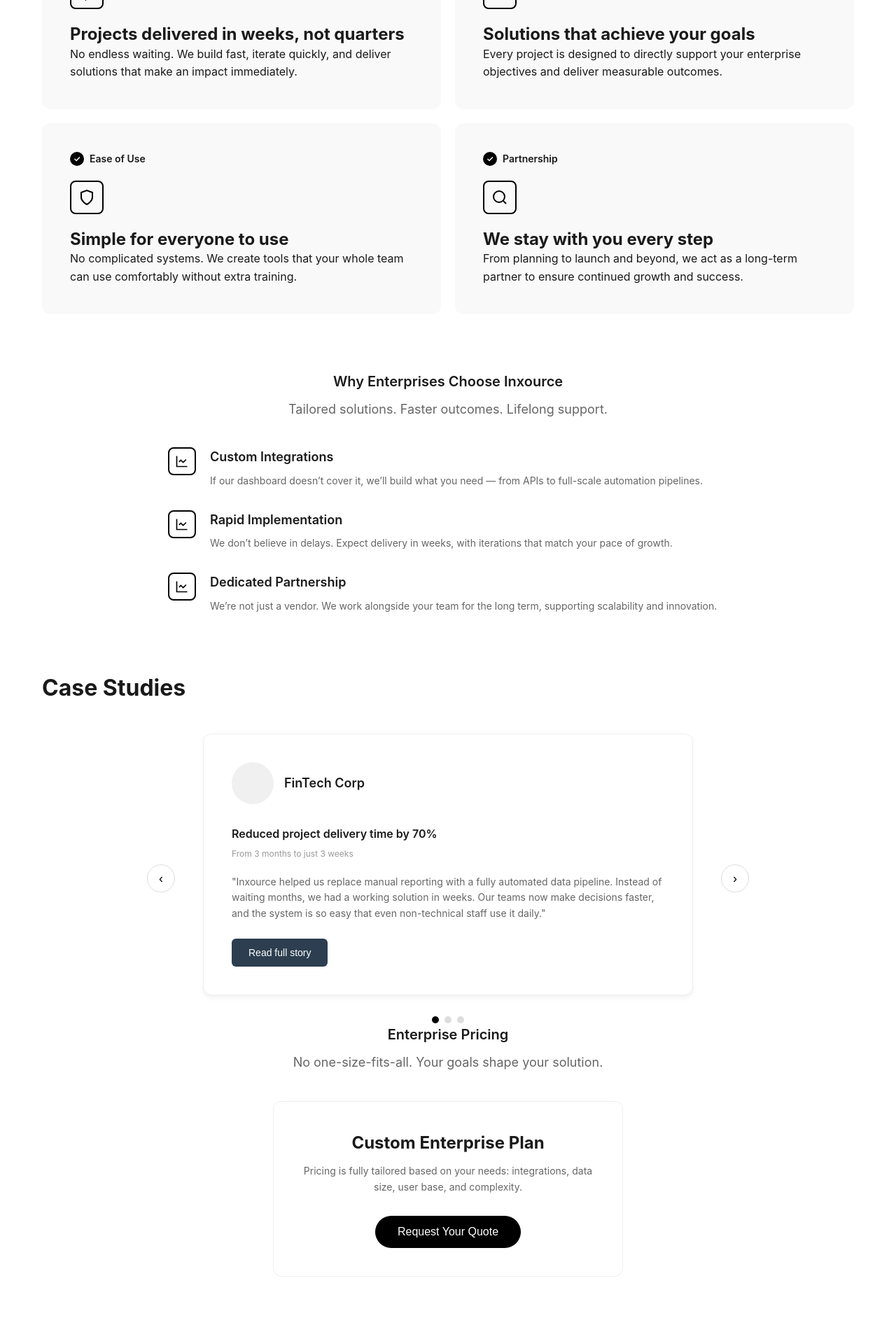
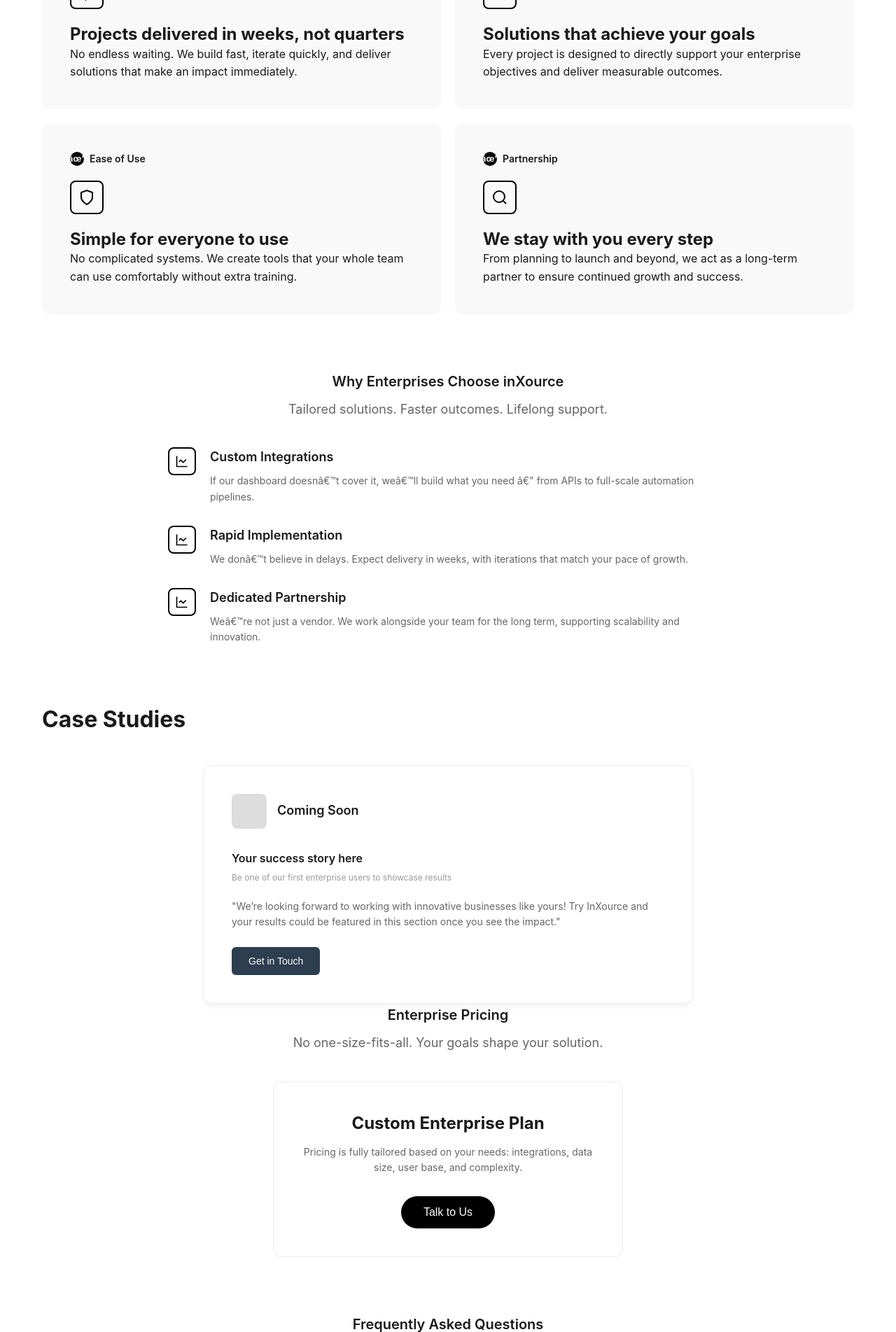
Before and after one commit to ThomasTheLee/inxource_landing_page, a Flask app: page /enterprise in a window 1280 px wide. Shown: the part 777-2680 px from the top of the page at 70% size. Run offline with Flask 3, Linux system fonts and the light colour scheme.

Commit message:
final version of landing page

```diff
--- a/templates/base.html
+++ b/templates/base.html
@@ -696,6 +696,15 @@
                     <li><a href="{{ url_for('index') }}#pricing" class="nav-link">Pricing</a></li>
                     <li><a href="{{ url_for('index') }}#faqs" class="nav-link">FAQs</a></li>
                     {% endif %}
+                    {% if active_tab == 'enterprise' %}
+                    <li>
+                      <button class="login-btn"
+                              style="color: #fff; background: #000; border: none; cursor: pointer;"
+                              onclick="document.getElementById('contactModal').classList.add('active'); document.body.style.overflow='hidden';">
+                        Contact Us
+                      </button>
+                    </li>
+                    {% else %}
                     <li>
                       <a href="{{ inxource_dashboard }}"
                          class="login-btn"
@@ -705,6 +714,8 @@
                         Login
                       </a>
                     </li>
+                    {% endif %}
+
                 </ul>
             </nav>
 
--- a/templates/enterprise.html
+++ b/templates/enterprise.html
@@ -629,8 +629,8 @@
     <div class="hero-content">
         <h1>Enterprise Solutions Built Around You</h1>
         <p><strong>Custom integrations. Faster delivery. Lifelong partnership.</strong></p>
-        <p>At Inxource, we know every enterprise has unique challenges. That’s why our Enterprise Solutions are designed to meet you where you are. Whether you need custom software integrations, automated data pipelines, or specialized dashboards — we create systems that are fast, effective, and effortless to use.</p>
-        <button class="cta-btn">Talk to our team</button>
+        <p>At inXource, we know every enterprise has unique challenges. Thatâ€™s why our Enterprise Solutions are designed to meet you where you are. Whether you need custom software integrations, automated data pipelines, or specialized dashboards â€" we create systems that are fast, effective, and effortless to use.</p>
+        <button class="cta-btn modal-trigger">Talk to our team</button>
     </div>
     <div class="hero-image">
         <img src="{{ url_for('static', filename='images/enterprise hero image.png') }}" alt="Enterprise Solutions">
@@ -643,28 +643,28 @@
 
 <section id="features" class="features-grid">
     <div class="feature-card">
-        <div class="feature-header"><span class="feature-badge">✓</span><span>Speed</span></div>
+        <div class="feature-header"><span class="feature-badge">âœ"</span><span>Speed</span></div>
         <div class="feature-icon"><svg viewBox="0 0 24 24"><path d="M13 2L3 14h9l-1 8 10-12h-9l1-8z"/></svg></div>
         <h3>Projects delivered in weeks, not quarters</h3>
         <p>No endless waiting. We build fast, iterate quickly, and deliver solutions that make an impact immediately.</p>
     </div>
 
     <div class="feature-card">
-        <div class="feature-header"><span class="feature-badge">✓</span><span>Effectiveness</span></div>
+        <div class="feature-header"><span class="feature-badge">âœ"</span><span>Effectiveness</span></div>
         <div class="feature-icon"><svg viewBox="0 0 24 24"><path d="M18 20V10M12 20V4M6 20v-6"/></svg></div>
         <h3>Solutions that achieve your goals</h3>
         <p>Every project is designed to directly support your enterprise objectives and deliver measurable outcomes.</p>
     </div>
 
     <div class="feature-card">
-        <div class="feature-header"><span class="feature-badge">✓</span><span>Ease of Use</span></div>
+        <div class="feature-header"><span class="feature-badge">âœ"</span><span>Ease of Use</span></div>
         <div class="feature-icon"><svg viewBox="0 0 24 24"><path d="M12 22s8-4 8-10V5l-8-3-8 3v7c0 6 8 10 8 10z"/></svg></div>
         <h3>Simple for everyone to use</h3>
         <p>No complicated systems. We create tools that your whole team can use comfortably without extra training.</p>
     </div>
 
     <div class="feature-card">
-        <div class="feature-header"><span class="feature-badge">✓</span><span>Partnership</span></div>
+        <div class="feature-header"><span class="feature-badge">âœ"</span><span>Partnership</span></div>
         <div class="feature-icon"><svg viewBox="0 0 24 24"><circle cx="11" cy="11" r="8"/><path d="m21 21-4.35-4.35"/></svg></div>
         <h3>We stay with you every step</h3>
         <p>From planning to launch and beyond, we act as a long-term partner to ensure continued growth and success.</p>
@@ -672,28 +672,28 @@
 </section>
 
 <section class="why-choose">
-    <h2>Why Enterprises Choose Inxource</h2>
+    <h2>Why Enterprises Choose inXource</h2>
     <p class="subtitle">Tailored solutions. Faster outcomes. Lifelong support.</p>
     <div class="discovery-items">
         <div class="discovery-item">
             <div class="discovery-icon"><svg viewBox="0 0 24 24"><path d="M3 3v18h18"/><path d="m19 9-5 5-4-4-3 3"/></svg></div>
             <div>
                 <h4>Custom Integrations</h4>
-                <p>If our dashboard doesn’t cover it, we’ll build what you need — from APIs to full-scale automation pipelines.</p>
+                <p>If our dashboard doesnâ€™t cover it, weâ€™ll build what you need â€" from APIs to full-scale automation pipelines.</p>
             </div>
         </div>
         <div class="discovery-item">
             <div class="discovery-icon"><svg viewBox="0 0 24 24"><path d="M3 3v18h18"/><path d="m19 9-5 5-4-4-3 3"/></svg></div>
             <div>
                 <h4>Rapid Implementation</h4>
-                <p>We don’t believe in delays. Expect delivery in weeks, with iterations that match your pace of growth.</p>
+                <p>We donâ€™t believe in delays. Expect delivery in weeks, with iterations that match your pace of growth.</p>
             </div>
         </div>
         <div class="discovery-item">
             <div class="discovery-icon"><svg viewBox="0 0 24 24"><path d="M3 3v18h18"/><path d="m19 9-5 5-4-4-3 3"/></svg></div>
             <div>
                 <h4>Dedicated Partnership</h4>
-                <p>We’re not just a vendor. We work alongside your team for the long term, supporting scalability and innovation.</p>
+                <p>Weâ€™re not just a vendor. We work alongside your team for the long term, supporting scalability and innovation.</p>
             </div>
         </div>
     </div>
@@ -702,32 +702,26 @@
 <section id="case-studies" class="case-studies">
     <h2>Case Studies</h2>
     <div class="case-study-slider">
-        <div class="case-slider-arrows">
-            <button class="case-arrow">‹</button>
-            <button class="case-arrow">›</button>
-        </div>
         <div class="case-study-card">
             <div class="company-header">
-                <div class="company-logo"></div>
-                <div class="company-name">FinTech Corp</div>
+                <div class="company-logo" style="background-color: #ddd; width: 50px; height: 50px; border-radius: 8px;"></div>
+                <div class="company-name">Coming Soon</div>
             </div>
 
             <div class="key-metric">
-                <h4>Reduced project delivery time by 70%</h4>
-                <p class="metric-description">From 3 months to just 3 weeks</p>
+                <h4>Your success story here</h4>
+                <p class="metric-description">Be one of our first enterprise users to showcase results</p>
             </div>
 
-            <p class="case-study-text">"Inxource helped us replace manual reporting with a fully automated data pipeline. Instead of waiting months, we had a working solution in weeks. Our teams now make decisions faster, and the system is so easy that even non-technical staff use it daily."</p>
+            <p class="case-study-text">
+                "We’re looking forward to working with innovative businesses like yours! Try InXource and your results could be featured in this section once you see the impact."
+            </p>
 
-            <button class="read-story-btn">Read full story</button>
-        </div>
-        <div class="case-slider-dots">
-            <span class="case-slider-dot active"></span>
-            <span class="case-slider-dot"></span>
-            <span class="case-slider-dot"></span>
+            <button class="read-story-btn modal-trigger">Get in Touch</button>
         </div>
     </div>
 </section>
+
 
 <section id="pricing" class="enterprise-pricing">
     <h2>Enterprise Pricing</h2>
@@ -735,7 +729,7 @@
     <div class="enterprise-card">
         <div class="plan-name">Custom Enterprise Plan</div>
         <p class="plan-desc">Pricing is fully tailored based on your needs: integrations, data size, user base, and complexity.</p>
-        <button class="contact-quote-btn">Request Your Quote</button>
+        <button class="contact-quote-btn modal-trigger">Talk to Us</button>
     </div>
 </section>
 
@@ -745,7 +739,7 @@
     <div class="faq-container">
         <div class="faq-item">
             <div class="faq-question"><h4>What makes Inxource suitable for enterprises?</h4><span class="faq-toggle">+</span></div>
-            <div class="faq-answer"><p>We specialize in custom integrations, automation pipelines, and fast deployments — ensuring your enterprise systems work together without slowing you down.</p></div>
+            <div class="faq-answer"><p>We specialize in custom integrations, automation pipelines, and fast deployments â€" ensuring your enterprise systems work together without slowing you down.</p></div>
         </div>
         <div class="faq-item">
             <div class="faq-question"><h4>How long does implementation take?</h4><span class="faq-toggle">+</span></div>
@@ -757,11 +751,11 @@
         </div>
         <div class="faq-item">
             <div class="faq-question"><h4>What level of support do we receive?</h4><span class="faq-toggle">+</span></div>
-            <div class="faq-answer"><p>We partner with you long-term. You’ll have a dedicated account manager, 24/7 support, ongoing training, and optimization to ensure success.</p></div>
+            <div class="faq-answer"><p>We partner with you long-term. Youâ€™ll have a dedicated account manager, 24/7 support, ongoing training, and optimization to ensure success.</p></div>
         </div>
         <div class="faq-item">
             <div class="faq-question"><h4>How does enterprise pricing work?</h4><span class="faq-toggle">+</span></div>
-            <div class="faq-answer"><p>Pricing is tailored to your needs — integrations, scale, and goals. We work with you to create a package that makes sense for your business.</p></div>
+            <div class="faq-answer"><p>Pricing is tailored to your needs â€" integrations, scale, and goals. We work with you to create a package that makes sense for your business.</p></div>
         </div>
         <div class="faq-item">
             <div class="faq-question"><h4>What about ease of use?</h4><span class="faq-toggle">+</span></div>
@@ -769,6 +763,7 @@
         </div>
     </div>
 </section>
+
 <div class="modal-overlay" id="contactModal">
     <div class="modal-content">
         <button class="modal-close" id="closeModal">&times;</button>
@@ -804,45 +799,51 @@ const modal = document.getElementById('contactModal');
 const closeBtn = document.getElementById('closeModal');
 const contactForm = document.getElementById('contactForm');
 
-// Get all "Talk to our team" buttons
-const ctaButtons = document.querySelectorAll('.cta-btn');
+// Function to open modal
+function openModal() {
+    modal.classList.add('active');
+    document.body.style.overflow = 'hidden';
+}
 
-// Open modal when any CTA button is clicked
-ctaButtons.forEach(button => {
+// Function to close modal
+function closeModal() {
+    modal.classList.remove('active');
+    document.body.style.overflow = '';
+}
+
+// Get all modal trigger buttons
+const modalTriggers = document.querySelectorAll('.modal-trigger');
+
+// Open modal when any trigger button is clicked
+modalTriggers.forEach(button => {
     button.addEventListener('click', function() {
-        modal.classList.add('active');
-        document.body.style.overflow = 'hidden'; // Prevent background scrolling
+        openModal();
     });
 });
 
 // Close modal when X is clicked
-closeBtn.addEventListener('click', function() {
-    modal.classList.remove('active');
-    document.body.style.overflow = ''; // Restore scrolling
-});
+closeBtn.addEventListener('click', closeModal);
 
 // Close modal when clicking outside the modal content
 modal.addEventListener('click', function(e) {
     if (e.target === modal) {
-        modal.classList.remove('active');
-        document.body.style.overflow = '';
+        closeModal();
     }
 });
 
 // Close modal on Escape key
 document.addEventListener('keydown', function(e) {
     if (e.key === 'Escape' && modal.classList.contains('active')) {
-        modal.classList.remove('active');
-        document.body.style.overflow = '';
+        closeModal();
     }
 });
 
 // Handle form submission and send email
 contactForm.addEventListener("submit", async function(e) {
-    e.preventDefault(); // stop the page from reloading
+    e.preventDefault();
 
     const form = e.target;
-    const formData = new FormData(form); // automatically gets all input/textarea values
+    const formData = new FormData(form);
 
     try {
         const response = await fetch("/send_mail", {
@@ -854,9 +855,8 @@ contactForm.addEventListener("submit", async function(e) {
 
         if (result.status === "success") {
             alert("Message sent successfully! We will get back to you within 24 hours.");
-            form.reset(); // clear the form
-            modal.classList.remove('active'); // close modal
-            document.body.style.overflow = ''; // restore scrolling
+            form.reset();
+            closeModal();
         } else {
             alert("Failed to send message: " + result.message);
         }
```
Also changed, not shown: templates/index.html (+61 -18 lines), static/images/inxource login_PhotoGrid.png.
